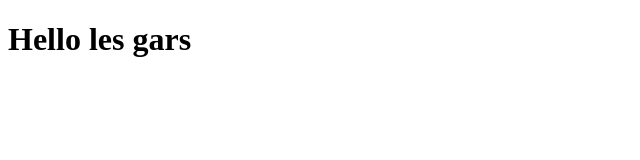
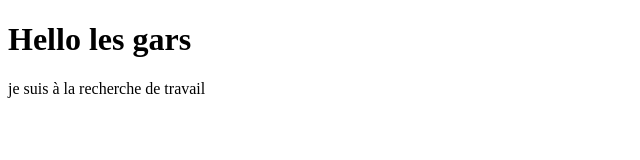
Before and after one commit to seyl85/formation-test, a plain HTML site: page index.html in a window 1280 px wide. Shown: the whole page, without its empty margins (0-640 px from the left). Drawn offline with Linux system fonts and the light colour scheme.

Commit message:
second initial

```diff
--- a/index.html
+++ b/index.html
@@ -7,5 +7,6 @@
 </head>
 <body>
     <h1>Hello les gars</h1>
+    <p>je suis à la recherche de travail</p>
 </body>
 </html>
```
